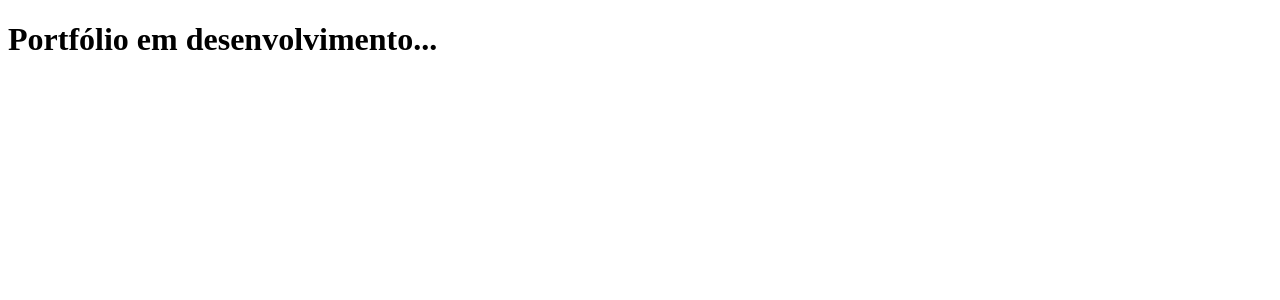
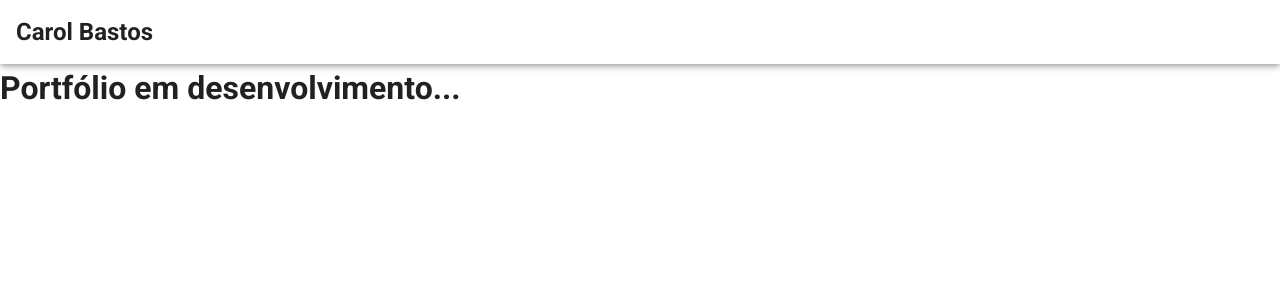
Before and after one commit to carolbastos292/carolbastos, a Vue app: page / in a window 1280 px wide. Shown: the top 300 px of the page. Built offline with nearby package versions, Linux system fonts and the light colour scheme.

Commit message:
adding router

```diff
--- a/public/index.html
+++ b/public/index.html
@@ -6,6 +6,8 @@
     <meta name="viewport" content="width=device-width,initial-scale=1.0">
     <link rel="icon" href="<%= BASE_URL %>favicon.ico">
     <title><%= htmlWebpackPlugin.options.title %></title>
+    <link rel="stylesheet" href="https://fonts.googleapis.com/css?family=Roboto:100,300,400,500,700,900">
+    <link rel="stylesheet" href="https://cdn.jsdelivr.net/npm/@mdi/font@latest/css/materialdesignicons.min.css">
   </head>
   <body>
     <noscript>
--- a/src/App.vue
+++ b/src/App.vue
@@ -1,14 +1,20 @@
 <template>
-  <div id="app">
-    <h1>Portfólio em desenvolvimento...</h1>
-  </div>
+  <v-app>
+    <v-app-bar app color="white">
+      <h2 color="black">Carol Bastos</h2>
+    </v-app-bar>
+    <v-content>
+      <router-view></router-view>
+    </v-content>
+  </v-app>
 </template>
 
 <script>
 export default {
   name: "App",
-  components: {},
+
+  data: () => ({
+    //
+  }),
 };
 </script>
-
-<style></style>
--- /dev/null
+++ b/src/components/banner/Banner.vue
@@ -0,0 +1,5 @@
+<template>
+  <div>
+    <h1>Portfólio em desenvolvimento...</h1>
+  </div>
+</template>
--- a/src/main.js
+++ b/src/main.js
@@ -1,8 +1,12 @@
 import Vue from 'vue'
 import App from './App.vue'
+import vuetify from './plugins/vuetify';
+import router from './router';
 
 Vue.config.productionTip = false
 
 new Vue({
-  render: h => h(App),
+  vuetify,
+  router,
+  render: h => h(App)
 }).$mount('#app')
--- /dev/null
+++ b/src/plugins/vuetify.js
@@ -0,0 +1,7 @@
+import Vue from 'vue';
+import Vuetify from 'vuetify/lib';
+
+Vue.use(Vuetify);
+
+export default new Vuetify({
+});
--- a/src/views/Home/Home.vue
+++ b/src/views/Home/Home.vue
@@ -1,3 +1,19 @@
 <template>
-  <div>Home</div>
+  <div>
+    <Banner />
+  </div>
 </template>
+
+<script>
+import Banner from "../../components/banner/Banner.vue";
+export default {
+  name: "Home",
+  components: {
+    Banner,
+  },
+
+  data: () => ({
+    //
+  }),
+};
+</script>
--- /dev/null
+++ b/vue.config.js
@@ -0,0 +1,5 @@
+module.exports = {
+  "transpileDependencies": [
+    "vuetify"
+  ]
+}
```
Also changed, not shown: package.json (+8 -2 lines), src/assets/logo.svg (added), 1 other file (tests, documents, lock files or other folders).
